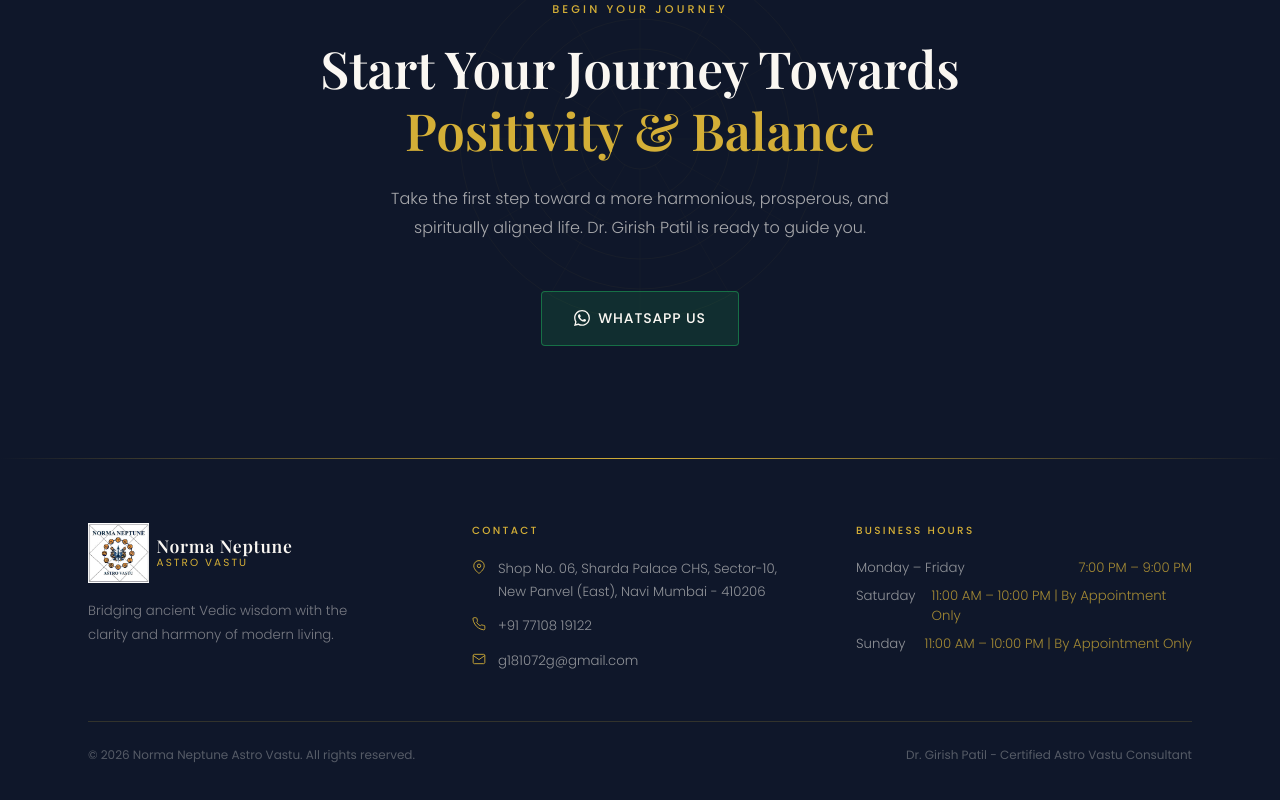
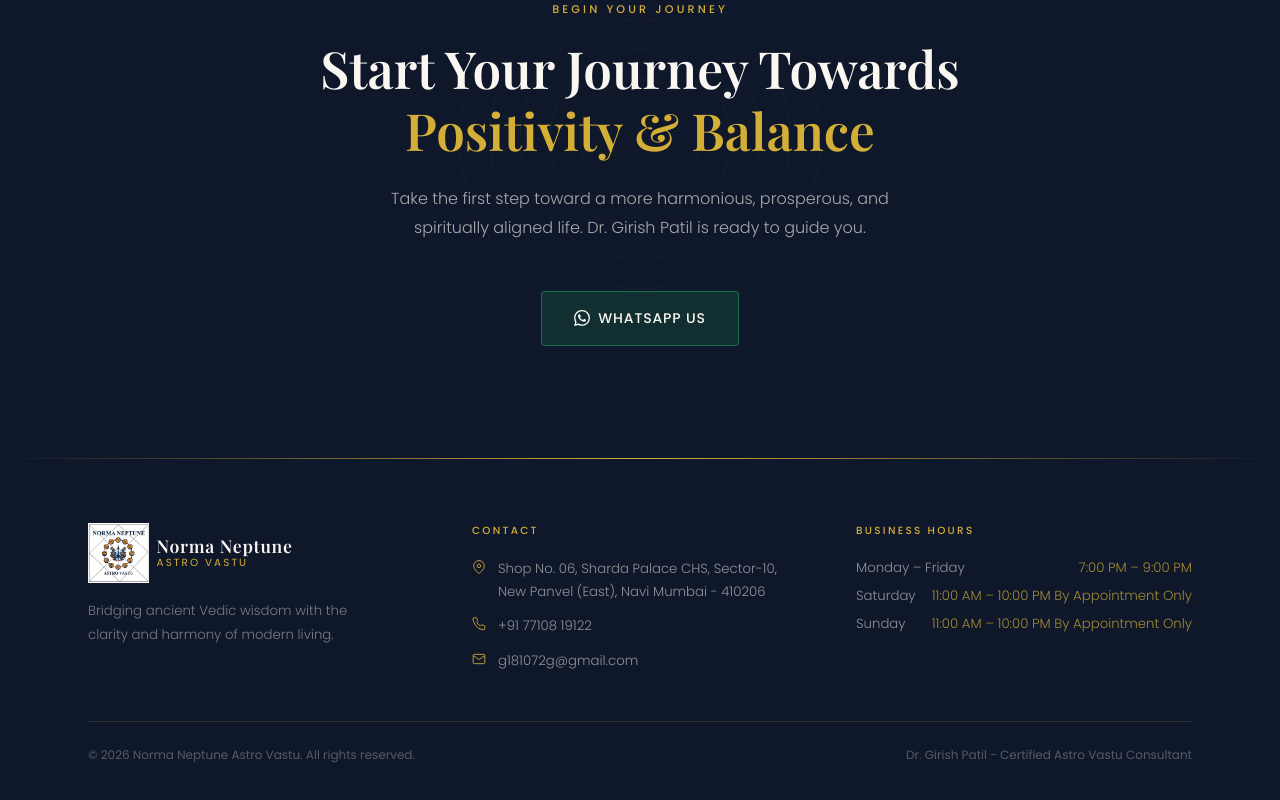
Before and after one commit to ramanipranay-design-cloud/NNAstroVastu, a React (Vite) app: page / in a window 1280 px wide. Shown: the part 3282-4082 px from the top of the page. Built offline with nearby package versions, Linux system fonts and the light colour scheme; a web font is replaced by a local one.

Commit message:
Commit-Timing-NewLine

```diff
--- a/src/app/components/FooterSection.tsx
+++ b/src/app/components/FooterSection.tsx
@@ -111,8 +111,8 @@ export function FooterSection() {
             <ul className="space-y-2">
               {[
                 { day: "Monday – Friday", hours: "7:00 PM – 9:00 PM" },
-                { day: "Saturday", hours: "11:00 AM – 10:00 PM | By Appointment Only" },
-                { day: "Sunday", hours: "11:00 AM – 10:00 PM | By Appointment Only" },
+                { day: "Saturday", hours: "11:00 AM – 10:00 PM \n By Appointment Only" },
+                { day: "Sunday", hours: "11:00 AM – 10:00 PM \n By Appointment Only" },
               ].map(row => (
                 <li
                   key={row.day}
```
